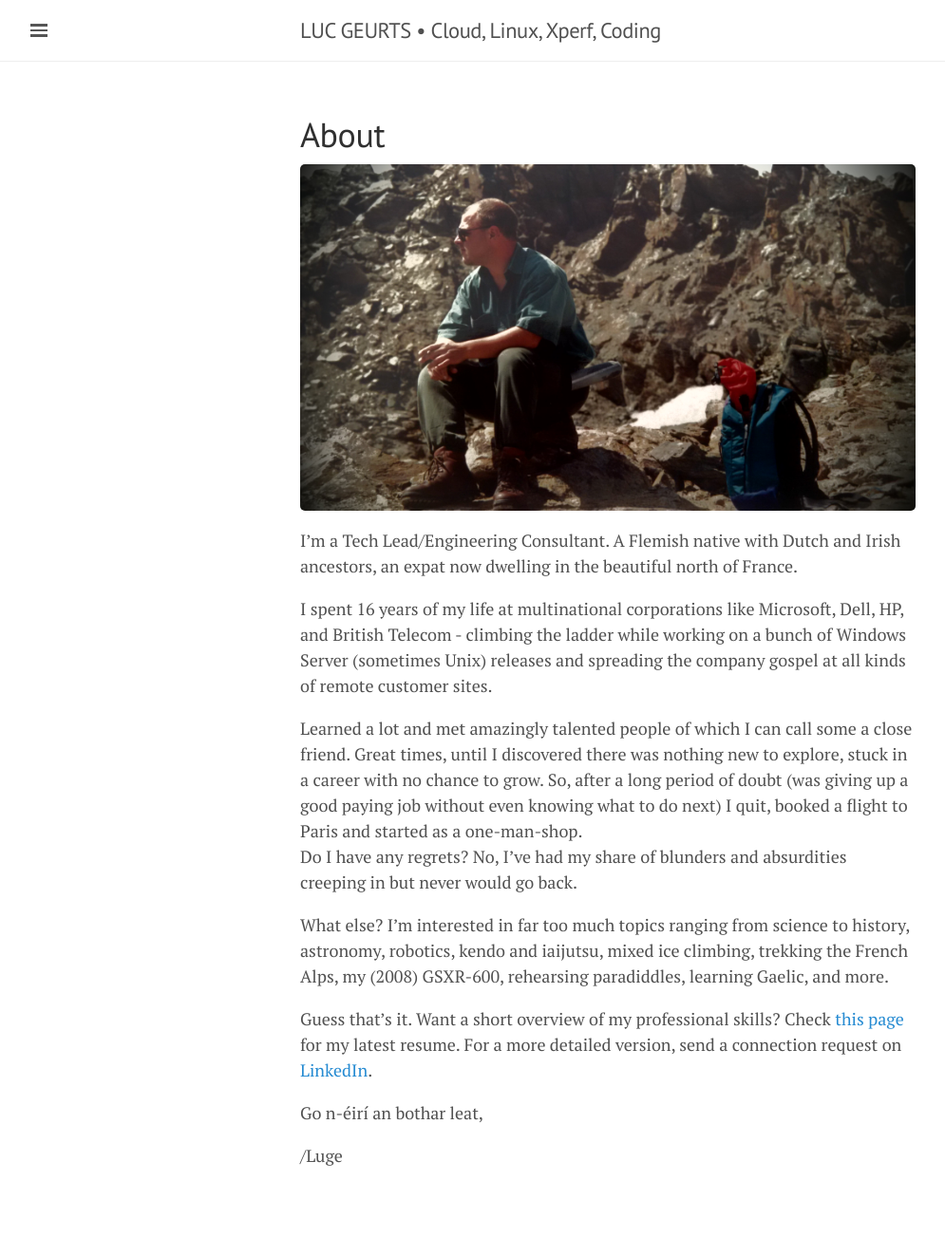
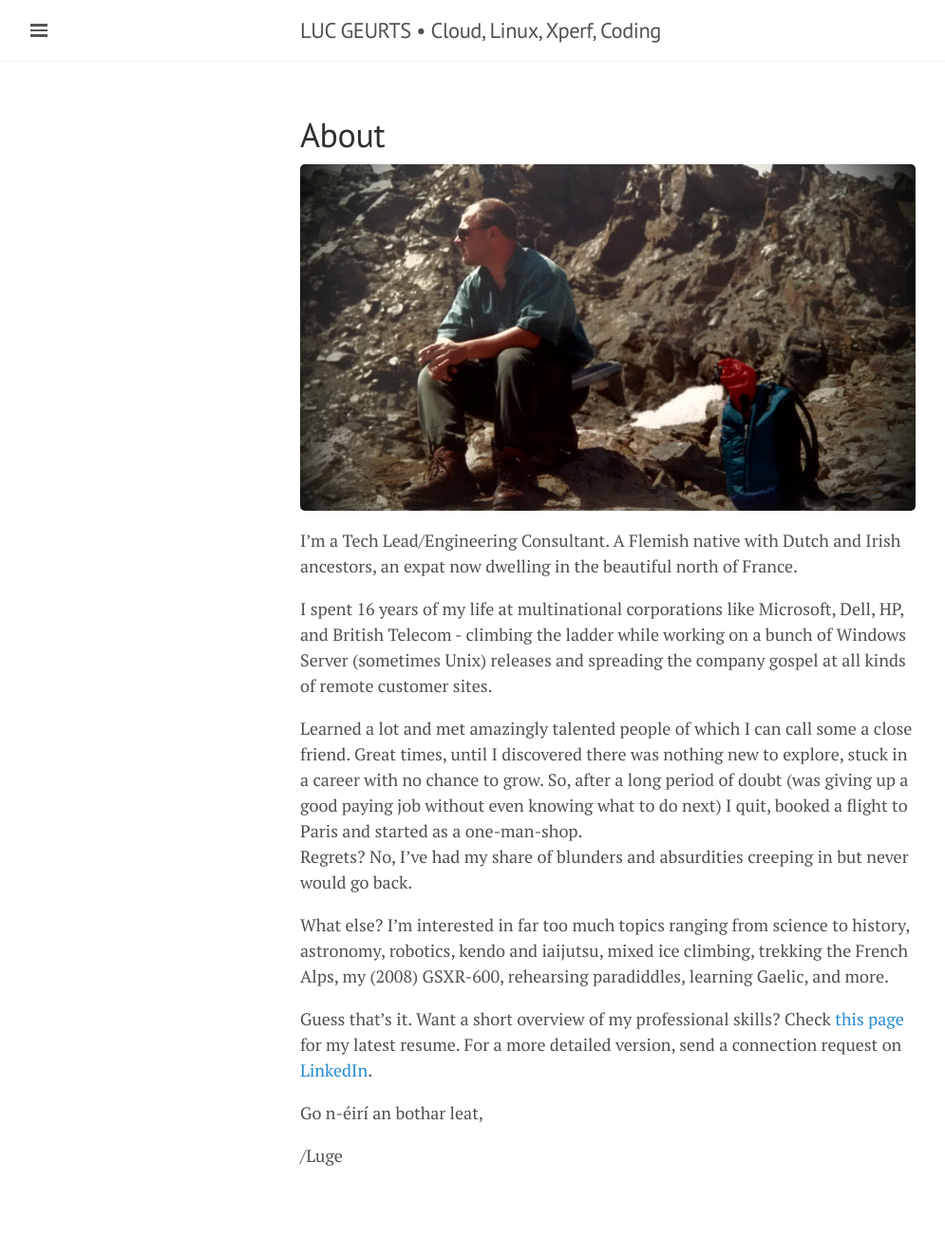
Before and after one commit to lgeurts/lgeurts.github.io, a Jekyll site: the page built from about.md, in a window 1280 px wide. Shown: the whole page at 95% size, without its empty margins (0-995 px from the left). Built offline with Jekyll 4.4.1, drawn with Linux system fonts in a browser that asks for light colours; nearby versions of some CDN libraries.

Commit message:
Update about.md

```diff
--- a/about.md
+++ b/about.md
@@ -9,7 +9,7 @@
 
 I spent 16 years of my life at multinational corporations like Microsoft, Dell, HP, and British Telecom - climbing the ladder while working on a bunch of Windows Server (sometimes Unix) releases and spreading the company gospel at all kinds of remote customer sites.
 
-Learned a lot and met amazingly talented people of which I can call some a close friend. Great times, until I discovered there was nothing new to explore, stuck in a career with no chance to grow. So, after a long period of doubt (was giving up a good paying job without even knowing what to do next) I quit, booked a flight to Paris and started as a one-man-shop. <br>Do I have any regrets? No, I've had my share of blunders and absurdities creeping in but never would go back.
+Learned a lot and met amazingly talented people of which I can call some a close friend. Great times, until I discovered there was nothing new to explore, stuck in a career with no chance to grow. So, after a long period of doubt (was giving up a good paying job without even knowing what to do next) I quit, booked a flight to Paris and started as a one-man-shop. <br>Regrets? No, I've had my share of blunders and absurdities creeping in but never would go back.
 
 What else? I’m interested in far too much topics ranging from science to history, astronomy, robotics, kendo and iaijutsu, mixed ice climbing, trekking the French Alps, my (2008) GSXR-600, rehearsing paradiddles, learning Gaelic, and more.
 
```
